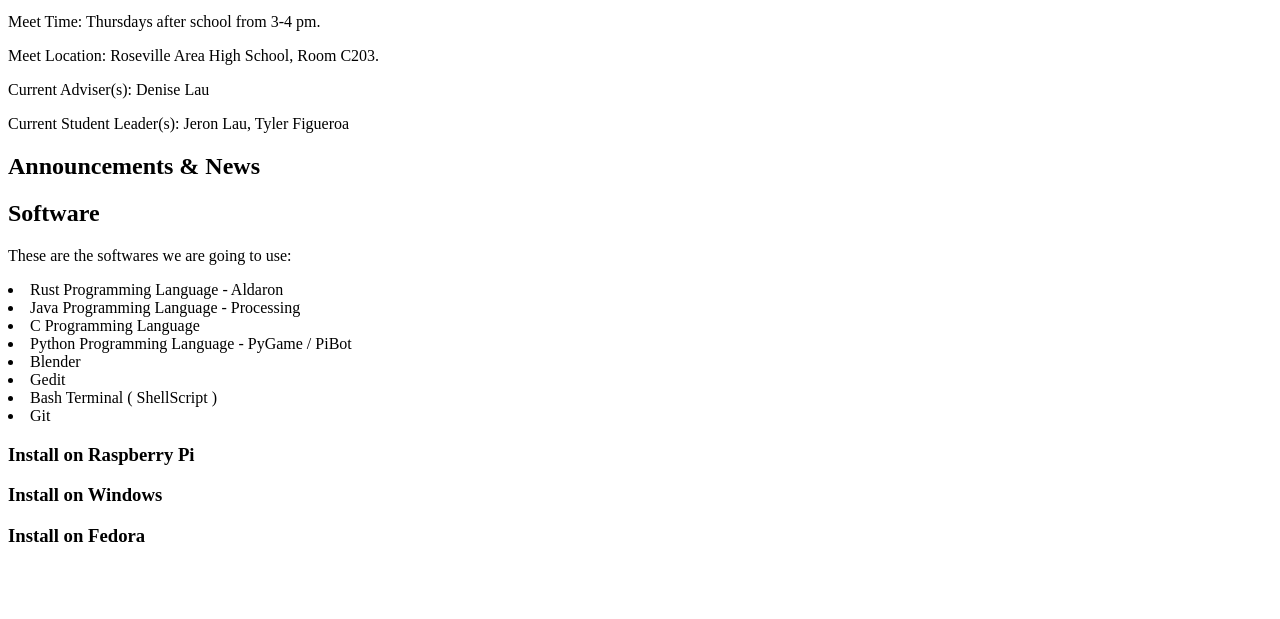
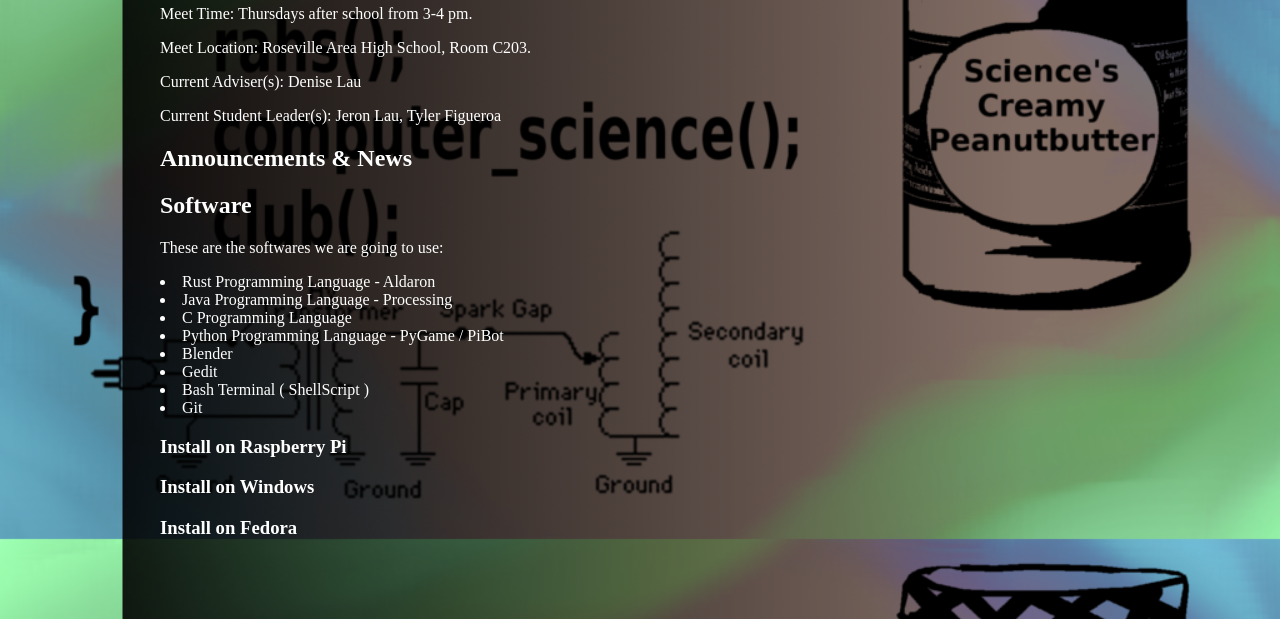
Before and after one commit to RAHS-Computer-Science-Club/rahscs.github.io, a plain HTML site: page index.html in a window 1280 px wide. Shown: the part 181-800 px from the top of the page. Drawn offline with Linux system fonts and the light colour scheme.

Commit message:
Looks cooler.

```diff
--- a/index.html
+++ b/index.html
@@ -1,6 +1,7 @@
 <html>
 	<head>
 		<title>RAHS Computer Science Club</title>
+		<link rel="stylesheet" href="style.css" />
 	</head>
 	<body>
 		<h1>RAHS Computer Science Club</h1>
--- /dev/null
+++ b/style.css
@@ -0,0 +1,8 @@
+body {
+	background-image: url('NewLogo.png') ;
+	background-size: 100% auto;
+	color: white;
+	background-attachment:fixed;
+	width: 75%;
+	margin: 0 auto;
+}
```
Also changed, not shown: 4SciencePeaunutButtters.png (added), NewLogo.png (added), SciencePeanutbutter.png (added).
